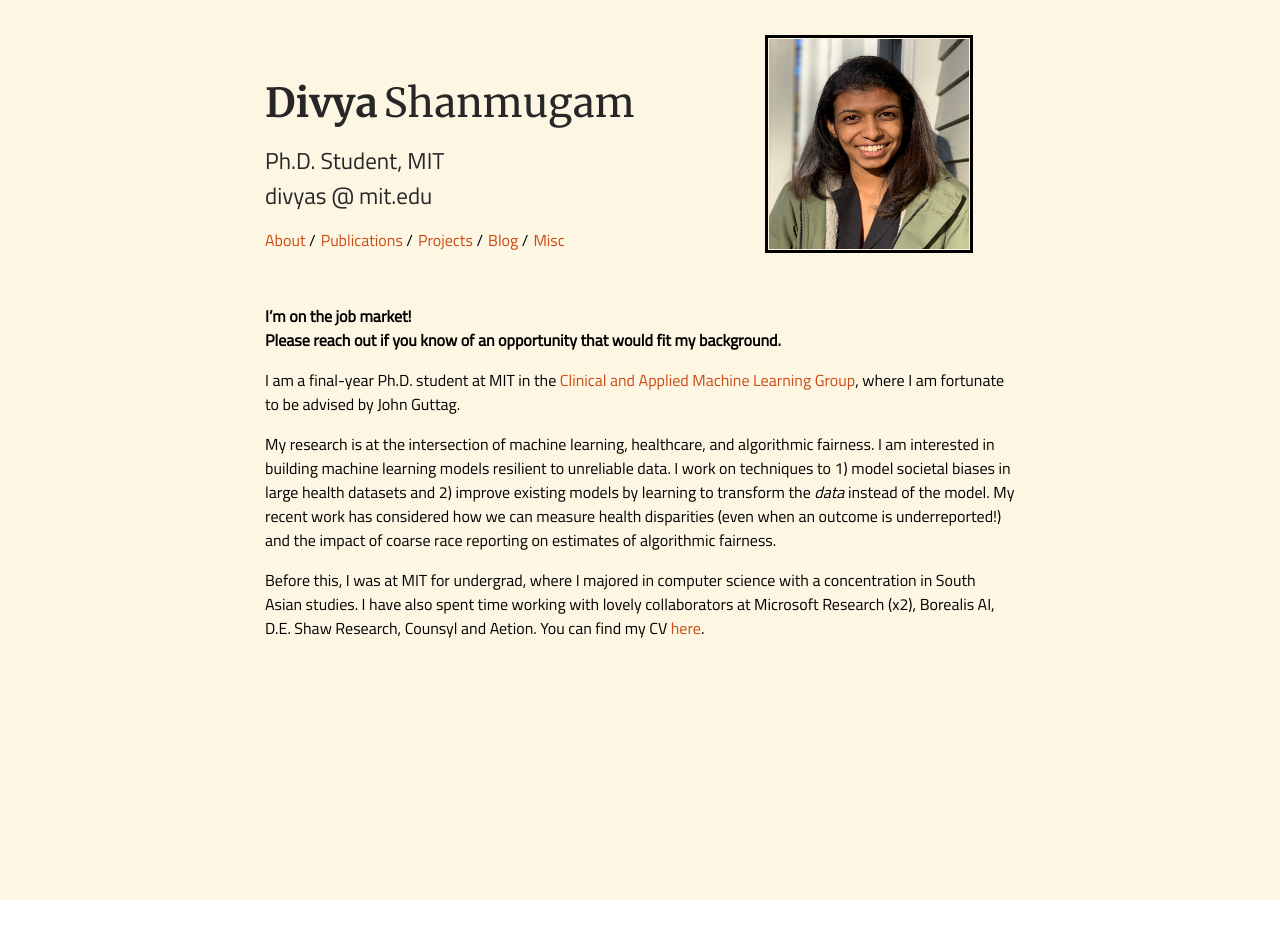
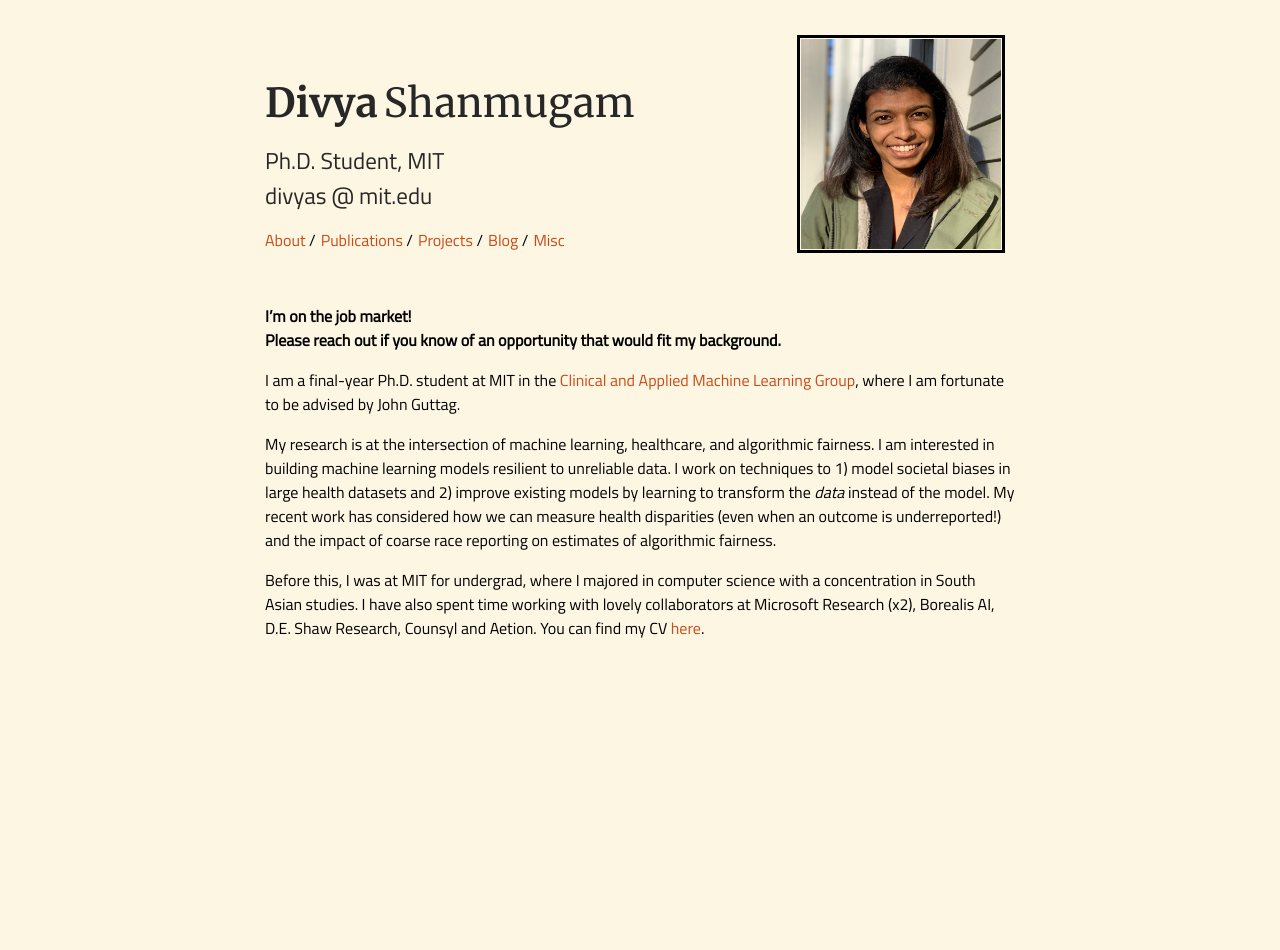
Before and after one commit to dmshanmugam/dmshanmugam.github.io, a Jekyll site: the page built from index.md, in a window 1280 px wide. Built offline with Jekyll 4.4.1, drawn with Linux system fonts in a browser that asks for light colours; before the commit the page ends 900 px from its top, so only the background shows below that.

Commit message:
adding buffer for mobile

```diff
--- a/_sass/_style.scss
+++ b/_sass/_style.scss
@@ -5,10 +5,16 @@
  * Basic
  */
 
+ .wrapper{
+    background: #fdf6e3;
+}
+
 html {
     height: 100%;
     margin: 0;
     padding: 0;
+    background: #fdf6e3;
+
 }
 
 
@@ -75,16 +81,17 @@
     // font-family: 'Courier New', Courier, monospace;
 }
 
-.body {
+body {
     font-size: 16px;
+    padding-bottom: 50px;
 }
 
 #author-picture {
+    border:3px solid #000000; padding:1px;
     width: 200px;
     height: 210px;
     // display: block;
-    margin-right: 2em;
-    border:3px solid #000000; padding:1px;
+    // margin-right: 2em;
 }
 
 
@@ -200,6 +207,7 @@
         width: 100%;
         height: 100%;
         display: block;
+        float: none;
     }
     #author-first-name {
 		width: 100%;
@@ -292,6 +300,8 @@
         width: 100%;
         height: 100%;
         display: block;
+        float: none;
+        margin: none;
     }
     #author-first-name {
 		width: 100%;
@@ -333,8 +343,8 @@
 	}
 	#navlist {
 		padding: 10px 0 10px 0;
-        margin: 0 10px 0 10px;
-
+        margin: 0 0px 0 0px;
+        font-size: 16px;
 		// margin: 0;
 		display: block;
 		float: none;
@@ -350,6 +360,10 @@
 	#navlist li.nav-list {
 		margin: 0;
 	}
+
+    body {
+        padding-bottom: 200px;
+    }
 }
 
 img.emoji {
@@ -359,9 +373,7 @@
     margin-bottom: 0.25em;
 }
 
-.wrapper{
-    background: #fdf6e3;
-}
+
 
 @import "typography";
 @import "tables";
```
